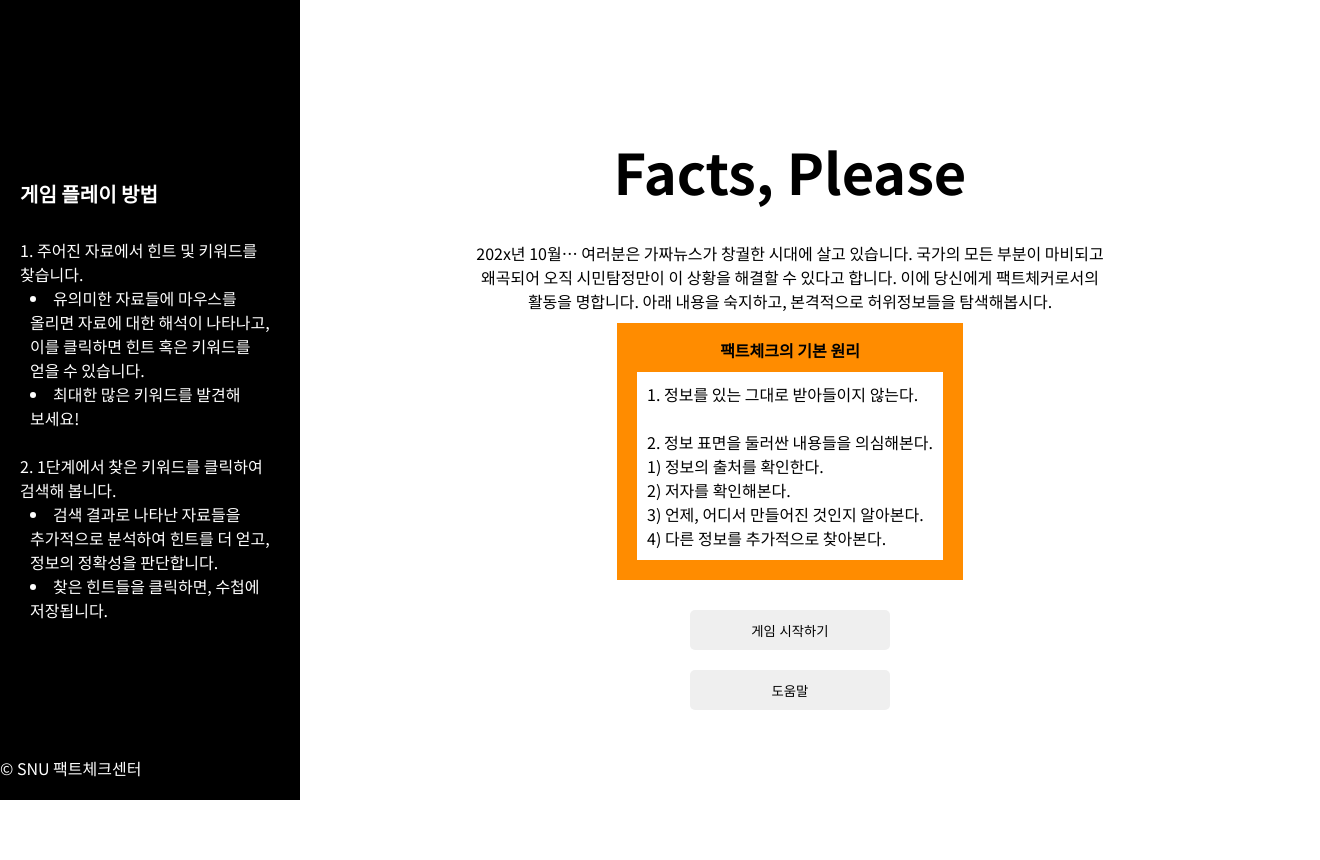
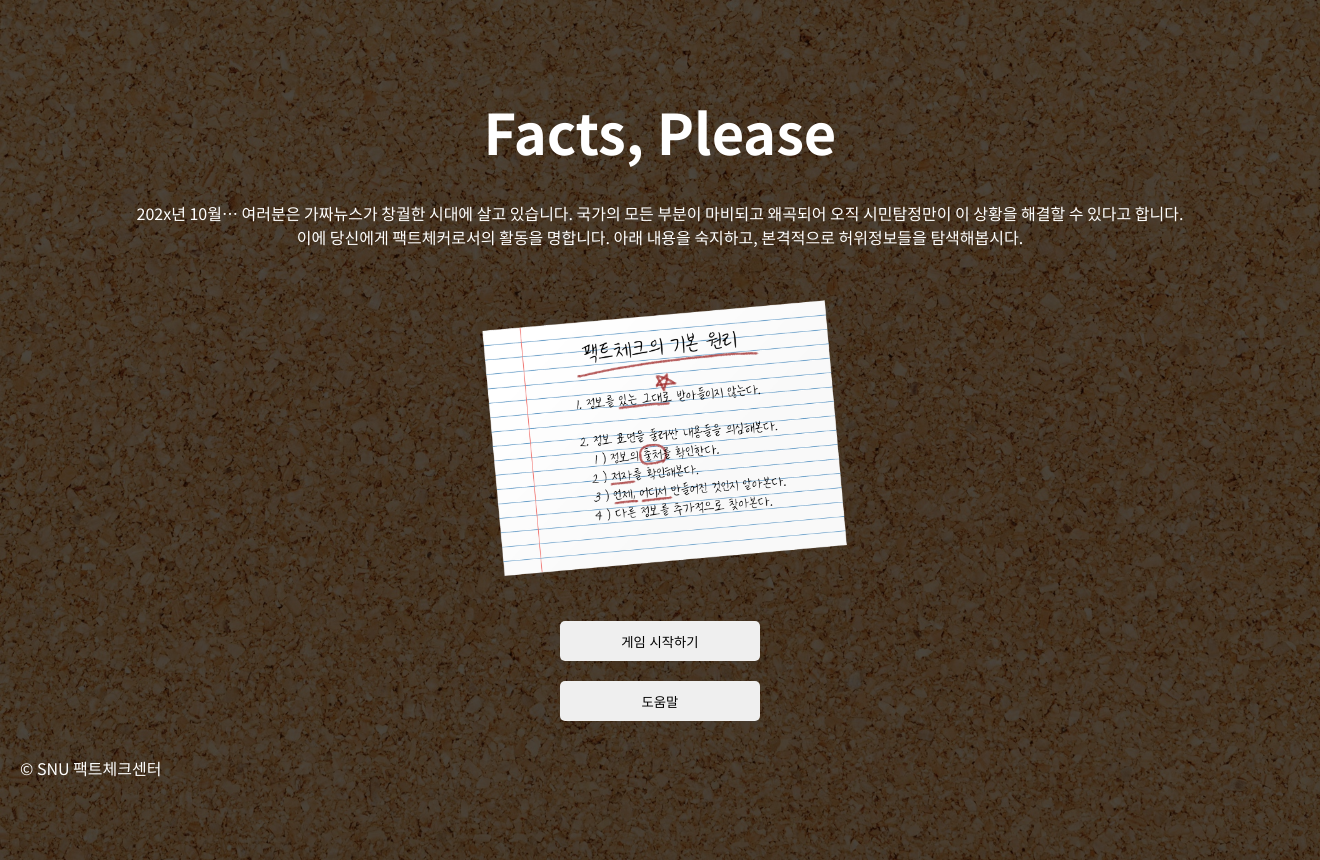
Before and after one commit to snu-factchecker/snu-factchecker.github.io, a React (Create React App) app: page / in a window 1280 px wide. Shown: the whole page, 1320 px wide, since content can reach past the window. Before the commit the page ends 800 px from the top, so only its background shows below. Built offline with nearby package versions, Linux system fonts and the light colour scheme.

Commit message:
remove sidebar and update layout

```diff
--- a/src/App.js
+++ b/src/App.js
@@ -16,24 +16,13 @@ import QuizPage5 from './QuizPage/Quiz5';
 import QuizPage6 from './QuizPage/Quiz6';
 import Tutorial from './Tutorial/Tutorial';
 
+import texture from "./Intro/corkboard.jpg"
+
 class App extends React.Component {
   render(){
     return (
       <div className="App">
-        <div id="guide">
-          <div id="guide-title">게임 플레이 방법</div>
-          <div id="guide-text">1. 주어진 자료에서 힌트 및 키워드를 찾습니다.<br/>
-          <div style={{paddingLeft: "10px"}}><li>유의미한 자료들에 마우스를 올리면 자료에 대한 해석이 나타나고, 이를 클릭하면 힌트 혹은 키워드를 얻을 수 있습니다.</li>
-          <li>최대한 많은 키워드를 발견해 보세요!</li>
-          </div>
-          <br/>
-          2. 1단계에서 찾은 키워드를 클릭하여 검색해 봅니다. <br/>
-          <div style={{paddingLeft: "10px"}}>
-            <li>검색 결과로 나타난 자료들을 추가적으로 분석하여 힌트를 더 얻고, 정보의 정확성을 판단합니다.</li>
-            <li>찾은 힌트들을 클릭하면, 수첩에 저장됩니다.</li>
-          </div>
-          </div>
-        </div>
+
         <div id="main">
         <ConnectedRouter history={this.props.history}>
           <Switch>
--- a/src/App.scss
+++ b/src/App.scss
@@ -1,13 +1,8 @@
 .App {
   text-align: center;
-
   font-family: "Noto Sans KR", "sans-serif";
   word-break: keep-all;
-
-
-  display:grid;
-  grid-template-columns: 300px 1fr;
-  height: 100vh;
+  height: 100%;
   overflow: hidden;
 
   #guide{
@@ -29,11 +24,13 @@
 
   #main{
     padding: 30px 20px ;
+    height: 100vh;
   }
 
   footer{
     position: fixed;
     bottom: 20px;
+    left: 20px;
     color: white;
   }
 }
--- a/src/Intro/Intro.js
+++ b/src/Intro/Intro.js
@@ -1,6 +1,9 @@
 import React from 'react';
 
 import "./Intro.scss"
+
+import note from "./notepaper.png";
+import texture from "./corkboard.jpg"
 
 class Intro extends React.Component{
 	PlayGame = () =>{
@@ -12,23 +15,17 @@ class Intro extends React.Component{
 	}
 
 	render() {
-		return(<div id="intro">
+		return(<div id="intro" style={{backgroundImage: `url(${texture})`, backgroundSize: "cover", backgroundColor:"rgba(0,0,0,0.7)", backgroundBlendMode:"multiply"}}>
 			<div id="title">
 				Facts, Please
 			</div>
-			<div id="introtext">202x년 10월… 여러분은 가짜뉴스가 창궐한 시대에 살고 있습니다. 국가의 모든 부분이 마비되고 왜곡되어 오직 시민탐정만이 이 상황을 해결할 수 있다고 합니다. 이에 당신에게 팩트체커로서의 활동을 명합니다. 아래 내용을 숙지하고, 본격적으로 허위정보들을 탐색해봅시다.
+			<div id="introtext">202x년 10월… 여러분은 가짜뉴스가 창궐한 시대에 살고 있습니다. 국가의 모든 부분이 마비되고 왜곡되어 오직 시민탐정만이 이 상황을 해결할 수 있다고 합니다.<br/> 이에 당신에게 팩트체커로서의 활동을 명합니다. 아래 내용을 숙지하고, 본격적으로 허위정보들을 탐색해봅시다.</div>
 
-			<div id="intro-guide">
-				<div id="guide-title">팩트체크의 기본 원리</div>
-				<div id="guide-text">1. 정보를 있는 그대로 받아들이지 않는다.<br/><br/>
-				2. 정보 표면을 둘러싼 내용들을 의심해본다. <br/>
-					1) 정보의 출처를 확인한다. <br/>
-					2) 저자를 확인해본다. <br/>
-					3) 언제, 어디서 만들어진 것인지 알아본다.<br/>
-					4) 다른 정보를 추가적으로 찾아본다.<br/>
-				</div>
-        	</div>
-			</div>
+			<img id="intro-image" alt="팩트체크의 기본 원리: 1. 정보를 있는 그대로 받아들이지 않는다. 2. 정보 표면을 둘러싼 내용들을 의심해본다.
+					1) 정보의 출처를 확인한다.
+					2) 저자를 확인해본다.
+					3) 언제, 어디서 만들어진 것인지 알아본다.
+					4) 다른 정보를 추가적으로 찾아본다." src={note}></img>
 
 			<button onClick={() => this.PlayGame()}>게임 시작하기</button>
 			<button onClick={() => this.gameGuide()}>도움말</button>
--- a/src/Intro/Intro.scss
+++ b/src/Intro/Intro.scss
@@ -2,12 +2,19 @@
 	#title{
 		font-weight: 700;
 		font-size: 56px;
-		margin-top: 100px;
+		margin-top: 60px;
+		color: white;
 	}
 
 	#introtext{
 		margin: 30px auto;
-		width: 70%;
+		width: 90%;
+		color: white;
+	}
+
+	#intro-image{
+		width: 400px;
+		height: auto;
 	}
 
 	button{
@@ -47,6 +54,15 @@
 
 }
 
+#intro{
+	position:absolute;
+	padding: 30px 20px ;
+    height: 100vh;
+	left: 0;
+	top: 0;
+	width: 100vw;
+}
+
 #help{
 	height: 90vh;
 	overflow-y: scroll;
--- a/src/QuizPage/QuizPage.scss
+++ b/src/QuizPage/QuizPage.scss
@@ -217,8 +217,10 @@
 		display:grid;
 		grid-template-rows: 200px auto;
 		.factmeter{
-			width: 80%;
+
 			margin: 0 auto;
+			padding: 0 10%;
+			max-width: 250px;
 			#gauge{
 				width: 100%;
 			}
@@ -229,7 +231,8 @@
 			}
 		}
 		#factmeter{
-			width: 80%;
+			margin: 0 auto;
+			padding: 0 10%;
 			max-width: 250px;
 			margin: 0 auto;
 			#gauge{
@@ -296,12 +299,15 @@
 		border-radius: 5px;
 		width: 200px;
 		height: 40px;
+		background-color: #969696;
+		color: white;
+		font-weight: 700;
 		&:hover{
-			background-color: #969696;
+			background-color: #696969;
 			transition: background-color 0.3s ease-in-out;
-			&:disabled{
-				background-color: rgb(239, 239, 239);
-			}
+		}
+		&:disabled{
+			background-color: rgb(239, 239, 239);
 		}
 	}
 }
--- a/src/Tutorial/Tutorial.js
+++ b/src/Tutorial/Tutorial.js
@@ -222,7 +222,7 @@ switch(this.state.tutorialStep){
 		break;
 	case 1:
 		overlay = <div className="App">
-			<div></div>
+
 			<div id="main">
 				<div id="quiz">
 					<div id="quiz-header"></div>
@@ -243,7 +243,7 @@ switch(this.state.tutorialStep){
 		break;
 	case 2:
 		overlay = <div className="App">
-			<div></div>
+
 			<div id="main">
 				<div id="quiz">
 					<div id="quiz-header"></div>
@@ -263,7 +263,7 @@ switch(this.state.tutorialStep){
 		break;
 	case 3:
 		overlay = <div className="App">
-			<div></div>
+
 			<div id="main">
 				<div id="quiz">
 					<div id="quiz-header"></div>
@@ -300,7 +300,7 @@ switch(this.state.tutorialStep){
 		break;
 	case 4:
 		overlay = <div className="App">
-			<div></div>
+
 			<div id="main">
 				<div id="quiz">
 					<div id="quiz-header"></div>
@@ -336,7 +336,6 @@ switch(this.state.tutorialStep){
 		break;
 	case 5:
 		overlay = <div className="App">
-			<div></div>
 			<div id="main">
 				<div id="quiz">
 					<div id="quiz-header"></div>
@@ -373,7 +372,6 @@ switch(this.state.tutorialStep){
 		break;
 	case 6:
 		overlay = <div className="App">
-			<div></div>
 			<div id="main">
 				<div id="quiz">
 					<div id="quiz-header"></div>
@@ -411,7 +409,7 @@ switch(this.state.tutorialStep){
 		break;
 	case 7:
 		overlay = <div className="App">
-			<div></div>
+
 			<div id="main">
 				<div id="quiz">
 					<div id="quiz-header"></div>
@@ -452,7 +450,7 @@ switch(this.state.tutorialStep){
 		break;
 		case 8:
 			overlay = <div className="App">
-			<div></div>
+
 			<div id="main">
 				<div id="quiz">
 					<div id="quiz-header"></div>
--- a/src/Tutorial/Tutorial.scss
+++ b/src/Tutorial/Tutorial.scss
@@ -16,6 +16,7 @@
 .overlay-innertext{
 	padding: 20px;
 	background-color: white;
+	color: black;
 	position:absolute;
 	width: 100%;
 }
```
Also changed, not shown: src/Intro/corkboard.jpg (added), src/Intro/notepaper.png (added).
